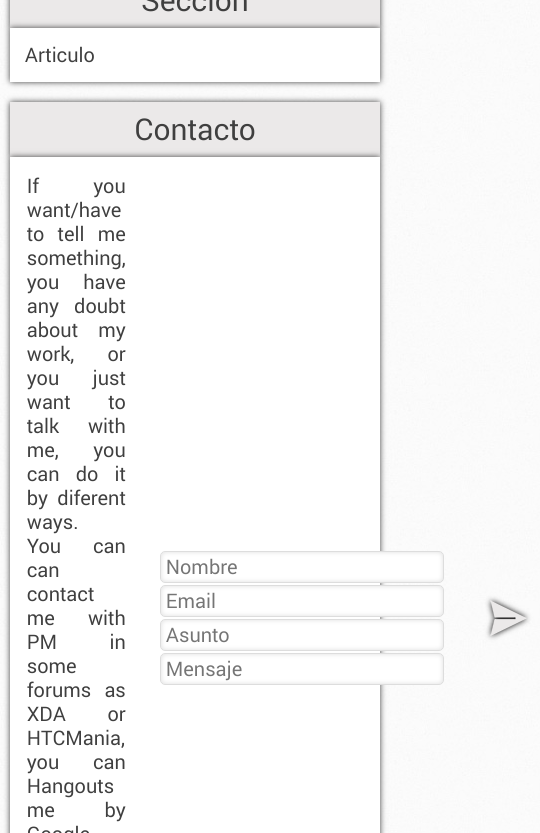
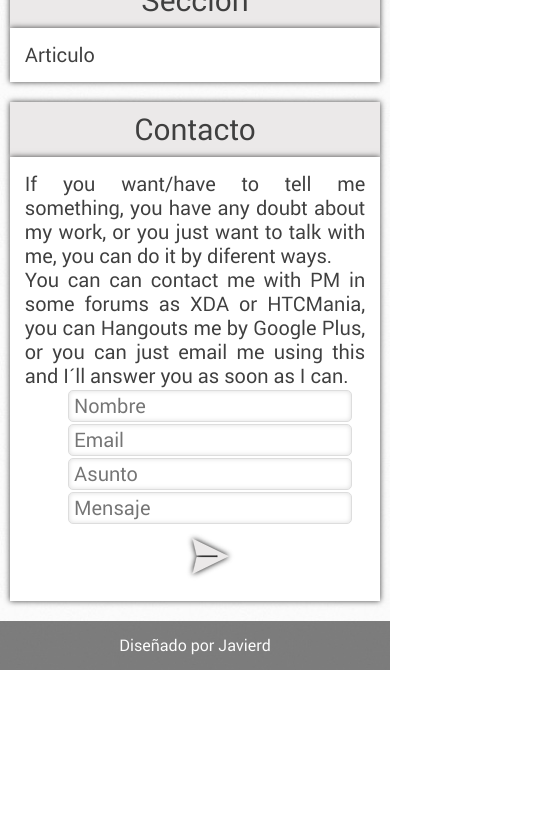
Before and after one commit to Javierd/Javierd.github.io, a plain HTML site: page index.html in a window 390 px wide. Shown: the part 267-1100 px from the top of the page, 540 px wide, since content can reach past the window. After the commit the page ends 937 px from the top, so only its background shows below. Drawn offline with Linux system fonts and the light colour scheme; a script that the page names is missing.

Commit message:
Delete tables
This table didn´t looks well on mobile devices so we have chaged to
this, maked with css, so now we can make it responsive, but I still need
to fix some things

```diff
--- a/index.html
+++ b/index.html
@@ -33,12 +33,14 @@
 			<section id="section">
 				Contacto
 			</section>
-			<article id="article"> <center>
-				<table>
-					<td id="info_contact">
+			<article id="article">
+					<div id="info_contact">
+						<left>
 						If you want/have to tell me something, you have any doubt about my work, or you just want to talk with me, you can do it by diferent ways. <br/> You can can contact me with PM in some forums as XDA or HTCMania, you can Hangouts me by Google Plus, or you can just email me using this and I´ll answer you as soon as I can.
-					</td>
-					<td id="contact">
+						</left>
+					</div>
+					<div  id="contact">
+						<center>
 							<form action="php/send.php" method="POST">
 								<table>
 									<tr><td id="contac_boxes"><input type="text" name="nombre" class="textbox" placeholder="Nombre"></td></tr>
@@ -46,13 +48,14 @@
 									<tr><td id="contac_boxes"><input type="text" name="asunto" class="textbox" placeholder="Asunto"></td></tr>
 									<tr><td><input type="text" name="mensaje" class="textbox" placeholder="Mensaje"></td></tr>
 								</table>
-							</td>
-							<td id="contact_send">
+								<div>
 									<input type="submit" id="send" value="">
-							</td>
+								</div>
 							</form>
+						</center>
+					</div>
 				</table>
-			</center></article>
+			</article>
 
 		</div>
 			<footer id="foot">
```
Lines whose indentation alone changed are shown as unchanged.
